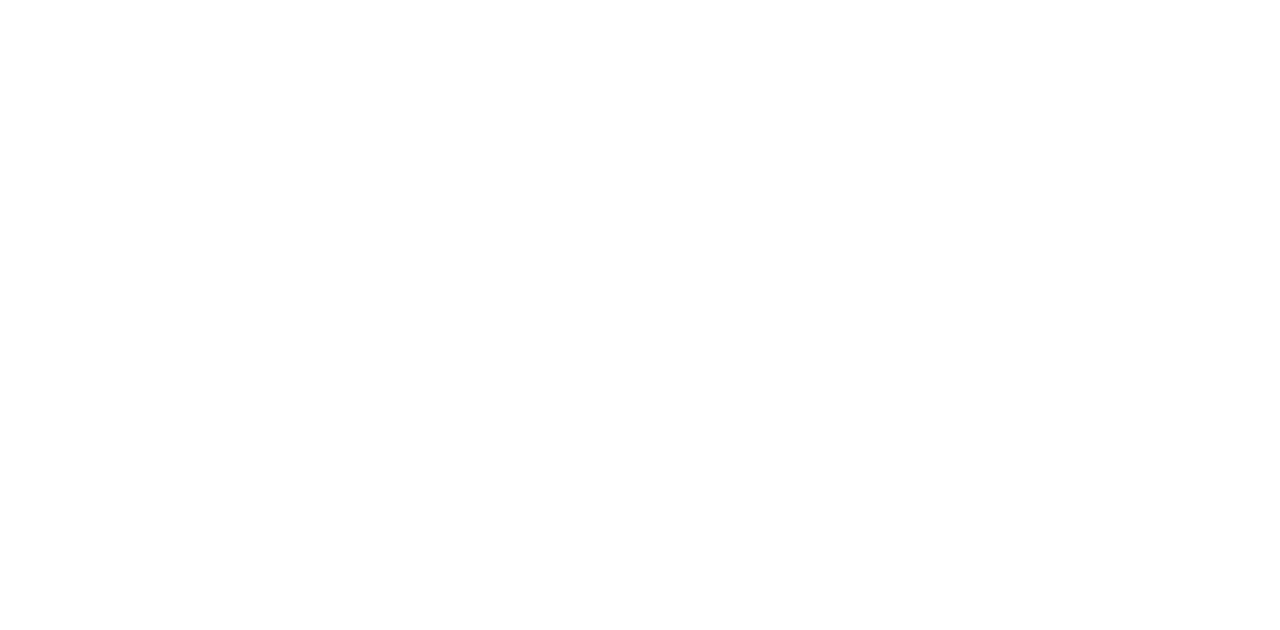
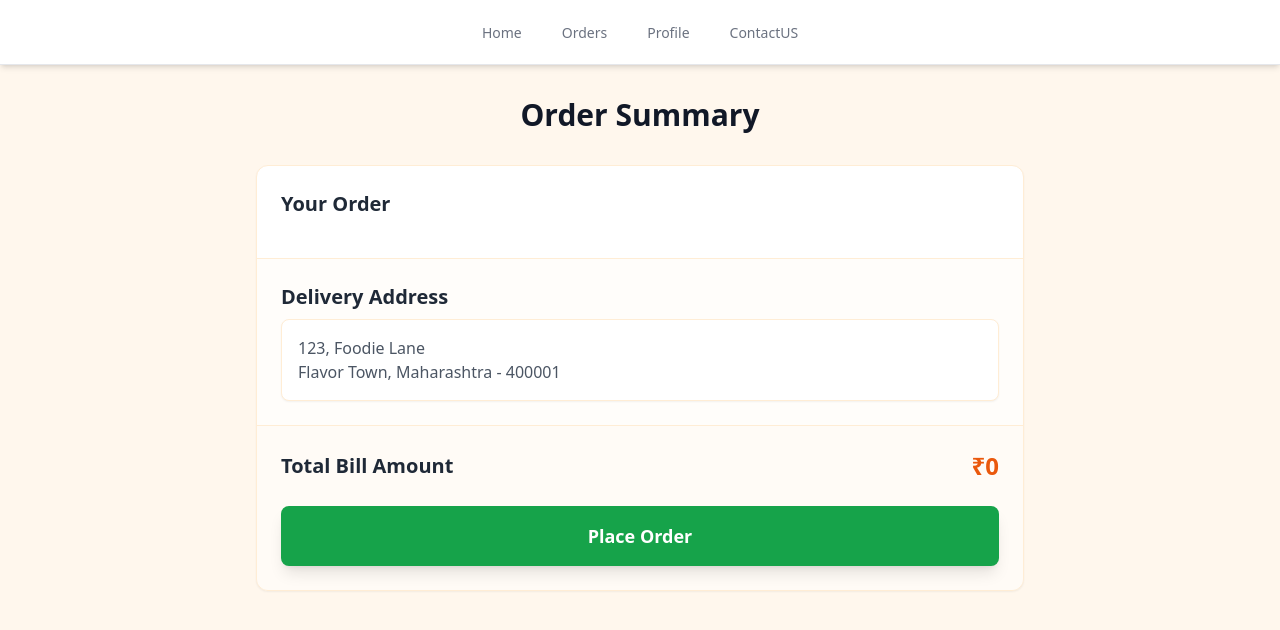
Before and after one commit to VaibhavRajput91/CDAC-InstaFood, a React (Vite) app in the folder client/: page /customer/order-summary in a window 1280 px wide. Before the commit this address had no page. Shown: the top 630 px of the page. Built offline with nearby package versions, Linux system fonts and the light colour scheme.

Commit message:
Added the customer order summary and customer menu feature

```diff
--- a/client/src/App.jsx
+++ b/client/src/App.jsx
@@ -10,6 +10,7 @@
 import ClockButton from './components/delivery/ClockButton/ClockButton';
 import CustomerMenu from './pages/customer/CustomerMenu/CustomerMenu'
 import Admin from './pages/admin/Admin'
+import CustomerOrderSummary from './pages/customer/CustomerOrderSummary/CustomerOrderSummary'
 
 function App() {
 
@@ -17,7 +18,8 @@
     <>
       <Routes>
         <Route path="/" element={<Navbar />} />
-        <Route path="/customer/dashboard" element={<Dashboard />} />
+        <Route path="/customer/menu" element={<CustomerMenu />} />
+        <Route path="/customer/order-summary" element={<CustomerOrderSummary />} />
         <Route path="/admin/*" element={<Admin />} />
 
       </Routes>
--- a/client/src/pages/customer/CustomerMenu/CustomerMenu.jsx
+++ b/client/src/pages/customer/CustomerMenu/CustomerMenu.jsx
@@ -1,4 +1,5 @@
 import React, { useState } from 'react';
+import { useNavigate } from 'react-router-dom';
 import './CustomerMenu.css';
 import CustomerNavbar from '../../../components/customer/CustomerNavbar/CustomerNavbar';
 
@@ -49,6 +50,7 @@
 
 function CustomerMenu() {
   const [cart, setCart] = useState({});
+  const navigate = useNavigate();
 
   const getQuantity = (id) => cart[id] || 0;
 
@@ -136,7 +138,15 @@
             <div className="text-gray-600">
                <span className="font-bold text-gray-900">{Object.values(cart).reduce((a, b) => a + b, 0)}</span> Items added
             </div>
-            <button className="bg-orange-500 hover:bg-orange-600 text-white font-bold py-3 px-8 rounded-lg shadow-lg hover:shadow-orange-500/30 transition-all duration-300 transform hover:-translate-y-0.5 focus:outline-none focus:ring-2 focus:ring-offset-2 focus:ring-orange-500">
+            <button
+              onClick={() => {
+                const orderItems = DISHES.filter(dish => cart[dish.id]).map(dish => ({
+                  ...dish,
+                  quantity: cart[dish.id]
+                }));
+                navigate('/customer/order-summary', { state: { orderItems } });
+              }}
+              className="bg-orange-500 hover:bg-orange-600 text-white font-bold py-3 px-8 rounded-lg shadow-lg hover:shadow-orange-500/30 transition-all duration-300 transform hover:-translate-y-0.5 focus:outline-none focus:ring-2 focus:ring-offset-2 focus:ring-orange-500">
               Checkout
             </button>
           </div>
--- /dev/null
+++ b/client/src/pages/customer/CustomerOrderSummary/CustomerOrderSummary.css
@@ -0,0 +1,7 @@
+/* CustomerOrderSummary.css */
+
+/* Custom decorative styles can be added here */
+.order-summary-card {
+    /* Example of a custom class if needed, though Tailwind is primarily used */
+    transition: all 0.3s ease;
+}
--- /dev/null
+++ b/client/src/pages/customer/CustomerOrderSummary/CustomerOrderSummary.jsx
@@ -0,0 +1,86 @@
+import React, { useState } from 'react';
+import { useLocation } from 'react-router-dom';
+import './CustomerOrderSummary.css';
+import CustomerNavbar from '../../../components/customer/CustomerNavbar/CustomerNavbar';
+
+// Mock Data for Address
+const MOCK_ADDRESS = {
+  street: '123, Foodie Lane',
+  city: 'Flavor Town',
+  zip: '400001',
+  state: 'Maharashtra',
+};
+
+function CustomerOrderSummary() {
+  const location = useLocation();
+
+  // Initialize state directly from location to avoid useEffect sync state update warning
+  const [orderItems] = useState(location.state?.orderItems || []);
+  const [address] = useState(MOCK_ADDRESS);
+
+
+
+  // Calculate Total Bill
+  const totalBill = orderItems.reduce((total, item) => total + item.price * item.quantity, 0);
+
+  return (
+    <div className="min-h-screen bg-orange-50 font-sans">
+      <CustomerNavbar />
+
+      <div className="py-8 px-4 sm:px-6 lg:px-8">
+        <div className="max-w-3xl mx-auto">
+
+          <h1 className="text-3xl font-bold text-gray-900 mb-8 text-center">Order Summary</h1>
+
+          <div className="bg-white rounded-xl shadow-sm border border-orange-100 overflow-hidden">
+
+            {/* Order Items Section */}
+            <div className="p-6 border-b border-orange-100">
+              <h2 className="text-xl font-semibold text-gray-800 mb-4">Your Order</h2>
+              <div className="space-y-4">
+                {orderItems.map((item) => (
+                  <div key={item.id} className="flex justify-between items-center">
+                    <div className="flex items-center gap-3">
+                      <div className="w-8 h-8 rounded-full bg-orange-100 flex items-center justify-center text-orange-600 font-bold text-sm">
+                        {item.quantity}x
+                      </div>
+                      <span className="text-gray-700 font-medium">{item.name}</span>
+                    </div>
+                    <span className="text-gray-900 font-bold">₹{item.price * item.quantity}</span>
+                  </div>
+                ))}
+              </div>
+            </div>
+
+            {/* Address Section */}
+            <div className="p-6 border-b border-orange-100 bg-orange-50/30">
+              <h2 className="text-xl font-semibold text-gray-800 mb-2">Delivery Address</h2>
+              <div className="text-gray-600 bg-white p-4 rounded-lg border border-orange-100 shadow-sm">
+                <p>{address.street}</p>
+                <p>{address.city}, {address.state} - {address.zip}</p>
+              </div>
+            </div>
+
+            {/* Total Bill Section */}
+            <div className="p-6 bg-orange-50/50">
+              <div className="flex justify-between items-center mb-6">
+                <span className="text-xl font-bold text-gray-800">Total Bill Amount</span>
+                <span className="text-2xl font-bold text-orange-600">₹{totalBill}</span>
+              </div>
+
+              {/* Place Order Button */}
+              <button
+                className="w-full bg-green-600 hover:bg-green-700 text-white font-bold py-4 px-6 rounded-lg shadow-lg hover:shadow-green-600/30 transition-all duration-300 transform hover:-translate-y-0.5 focus:outline-none focus:ring-2 focus:ring-offset-2 focus:ring-green-500 text-lg"
+              >
+                Place Order
+              </button>
+            </div>
+
+          </div>
+        </div>
+      </div>
+    </div>
+  );
+}
+
+export default CustomerOrderSummary;
```
Also changed, not shown: 1 other file (tests, documents, lock files or other folders).
